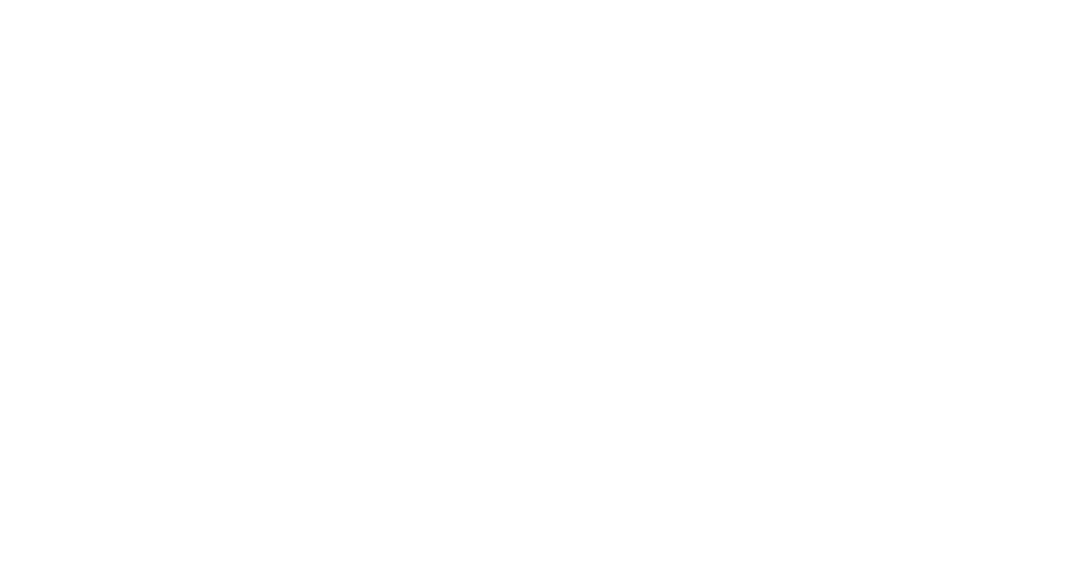
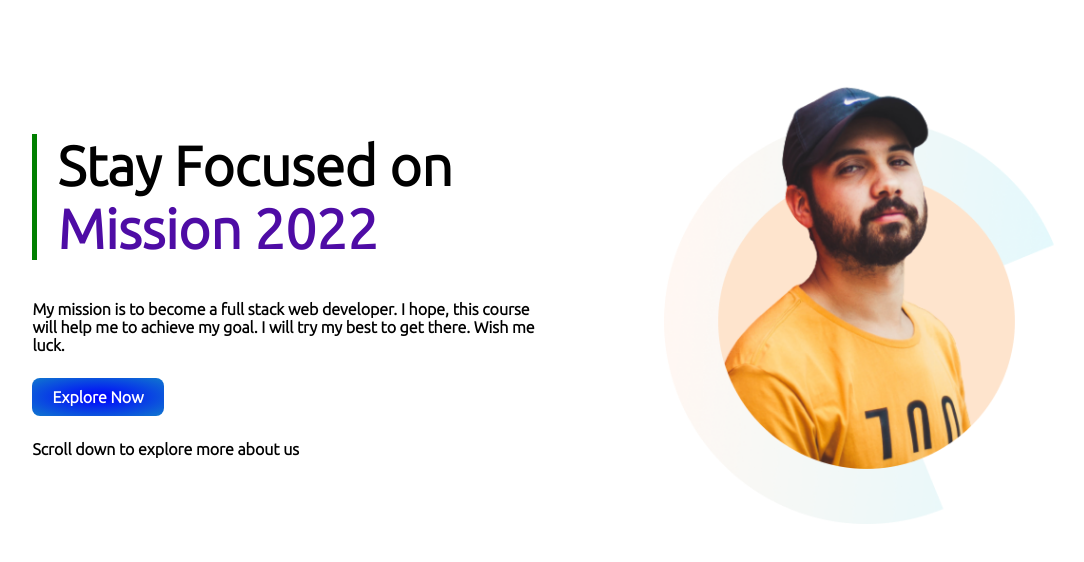
Before and after one commit to Bijoy083/Assignment_1, a plain HTML site: page index.html in a window 1280 px wide. Shown: the whole page, without its empty margins (102-1186 px from the left). Drawn offline with Linux system fonts and the light colour scheme.

Commit message:
1st section done

```diff
--- a/index.html
+++ b/index.html
@@ -1,13 +1,39 @@
 <!DOCTYPE html>
 <html lang="en">
+
 <head>
     <meta charset="UTF-8">
     <meta http-equiv="X-UA-Compatible" content="IE=edge">
     <meta name="viewport" content="width=device-width, initial-scale=1.0">
     <title>Personal Portfolio</title>
+
+
+    <link rel="preconnect" href="https://fonts.gstatic.com" crossorigin>
+    <link href="https://fonts.googleapis.com/css2?family=Ubuntu:wght@300&display=swap" rel="stylesheet">
+
     <link rel="stylesheet" href="style.css">
 </head>
+
 <body>
+    <section>
+        <div class="half_width" id="left_header_div">
+            <h1 id="vertical_line">Stay Focused on<br><span class="header_color">Mission 2022</span></h1>
+            <p>My mission is to become a full stack web developer. I hope, this course will help me
+                to achieve my goal. I will try my best to get there. Wish me luck.
+            </p>
+            <br>
+            <a class="link_button" href="https://www.google.com/" target="_blank">Explore Now</a>
+            <br>
+            <br>
+            <p>Scroll down to explore more about us</p>
+
+        </div>
+        <div class="half_width">
+            <img src="images/person/person_0.png" alt="male person">
+        </div>
+    </section>
+
 
 </body>
+
 </html>
--- a/style.css
+++ b/style.css
@@ -0,0 +1,49 @@
+body{
+    font-family: 'Ubuntu', sans-serif;
+}
+
+body p{
+    font-weight: 600;
+    font-size: 16px;
+}
+
+h1{
+    font-size: 55px;
+    margin: 0px 0px 40px 0px;
+    padding-left: 20px;
+
+}
+
+#vertical_line{
+    border-left: 5px solid green;
+    border-left-style: ;
+}
+
+.header_color{
+    color: rgb(78, 12, 165);
+}
+
+section{
+    display: flex;
+}
+
+.half_width{
+    width: 50%;
+    padding-left: 10%;
+}
+.half_width img{
+    width: 80%;
+
+}
+#left_header_div{
+    margin-top: 10%;
+}
+
+.link_button{
+    background-image: radial-gradient(blue, rgb(16, 120, 206));
+    padding: 10px 20px;
+    border-radius: 8px;
+    color: white;
+    font-weight: 600;
+    text-decoration: none;
+}
```
